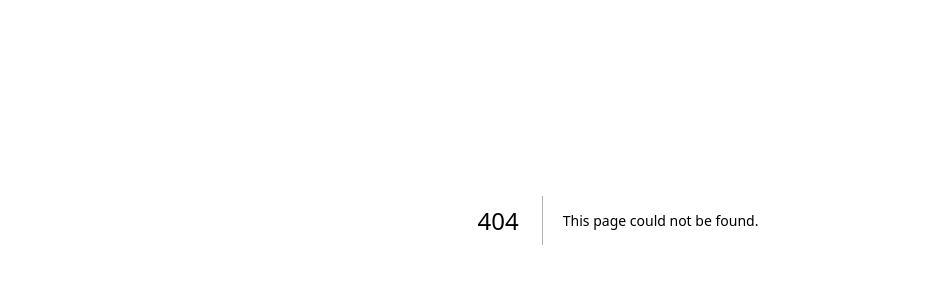
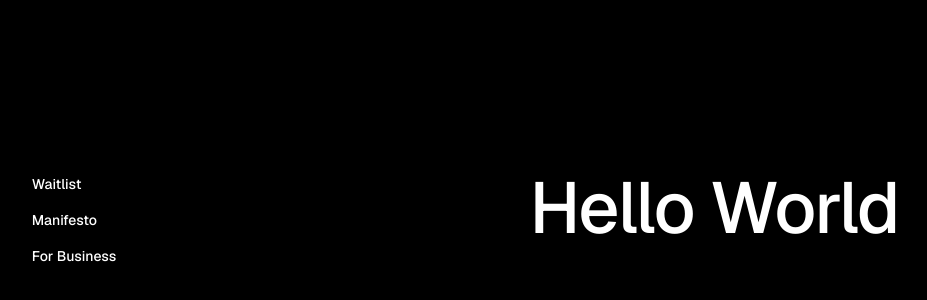
Before and after one commit to geistlabs/landingpage, a Next.js app: page /for-business in a window 1280 px wide. Before the commit this address had no page. Shown: the part 180-480 px from the top of the page, without its empty margins (22-949 px from the left). Built offline with nearby package versions, Linux system fonts and the light colour scheme.

Commit message:
adding navigation

```diff
--- /dev/null
+++ b/app/components/LayoutClient.tsx
@@ -0,0 +1,19 @@
+'use client';
+
+import { useState } from 'react';
+import Sidebar from './Sidebar';
+
+export default function LayoutClient({ children }: { children: React.ReactNode }) {
+  const [isMobileMenuOpen, setIsMobileMenuOpen] = useState(false);
+
+  return (
+    <>
+      <Sidebar isMobileMenuOpen={isMobileMenuOpen} setIsMobileMenuOpen={setIsMobileMenuOpen} />
+      <div className={`lg:ml-48 transition-transform duration-300 ease-in-out ${
+        isMobileMenuOpen ? 'transform translate-x-64 lg:translate-x-0' : ''
+      }`}>
+        {children}
+      </div>
+    </>
+  );
+}
--- /dev/null
+++ b/app/components/Sidebar.tsx
@@ -0,0 +1,88 @@
+'use client';
+
+import Link from 'next/link';
+import { usePathname } from 'next/navigation';
+import { useState } from 'react';
+
+const navigation = [
+  { name: 'Waitlist', href: '/waitlist' },
+  { name: 'Manifesto', href: '/manifesto' },
+  { name: 'For Business', href: '/for-business' },
+];
+
+interface SidebarProps {
+  isMobileMenuOpen: boolean;
+  setIsMobileMenuOpen: (open: boolean) => void;
+}
+
+export default function Sidebar({ isMobileMenuOpen, setIsMobileMenuOpen }: SidebarProps) {
+  const pathname = usePathname();
+
+  return (
+    <>
+      {/* Mobile hamburger button */}
+      <button
+        onClick={() => setIsMobileMenuOpen(!isMobileMenuOpen)}
+        className="fixed top-4 left-4 z-50 lg:hidden p-2 text-white hover:text-gray-300 transition-colors"
+        aria-label="Toggle menu"
+      >
+        <svg className="w-6 h-6" fill="none" stroke="currentColor" viewBox="0 0 24 24">
+          {isMobileMenuOpen ? (
+            <path strokeLinecap="round" strokeLinejoin="round" strokeWidth={2} d="M6 18L18 6M6 6l12 12" />
+          ) : (
+            <path strokeLinecap="round" strokeLinejoin="round" strokeWidth={2} d="M4 6h16M4 12h16M4 18h16" />
+          )}
+        </svg>
+      </button>
+
+      {/* Desktop sidebar */}
+      <div className="fixed left-0 top-0 h-full w-48 flex items-center justify-center hidden lg:flex">
+        <nav className="space-y-4">
+          {navigation.map((item) => (
+            <Link
+              key={item.name}
+              href={item.href}
+              className={`block text-sm font-medium transition-colors duration-200 hover:text-white ${
+                pathname === item.href
+                  ? 'text-white'
+                  : 'text-white'
+              }`}
+            >
+              {item.name}
+            </Link>
+          ))}
+        </nav>
+      </div>
+
+      {/* Mobile menu sidebar */}
+      <div className={`fixed top-0 left-0 h-full w-64 bg-black flex items-center justify-center lg:hidden transform transition-transform duration-300 ease-in-out z-40 ${
+        isMobileMenuOpen ? 'translate-x-0' : '-translate-x-full'
+      }`}>
+        <nav className="space-y-6">
+          {navigation.map((item) => (
+            <Link
+              key={item.name}
+              href={item.href}
+              className={`block text-lg font-medium transition-colors duration-200 hover:text-white ${
+                pathname === item.href
+                  ? 'text-white'
+                  : 'text-white'
+              }`}
+              onClick={() => setIsMobileMenuOpen(false)}
+            >
+              {item.name}
+            </Link>
+          ))}
+        </nav>
+      </div>
+
+      {/* Mobile menu backdrop */}
+      {isMobileMenuOpen && (
+        <div
+          className="fixed inset-0 bg-black/50 z-30 lg:hidden"
+          onClick={() => setIsMobileMenuOpen(false)}
+        />
+      )}
+    </>
+  );
+}
--- /dev/null
+++ b/app/for-business/page.tsx
@@ -0,0 +1,11 @@
+export default function ForBusiness() {
+  return (
+    <div className="min-h-screen bg-black flex flex-col items-center justify-center px-4 sm:px-6 lg:px-8">
+      <main className="text-center max-w-4xl mx-auto">
+        <h1 className="text-4xl sm:text-6xl lg:text-7xl font-medium text-white mb-4 sm:mb-6 tracking-tight">
+          Hello World
+        </h1>
+      </main>
+    </div>
+  );
+}
--- a/app/layout.tsx
+++ b/app/layout.tsx
@@ -1,6 +1,7 @@
 import type { Metadata } from "next";
 import { Geist, Geist_Mono } from "next/font/google";
 import "./globals.css";
+import LayoutClient from "./components/LayoutClient";
 
 const geistSans = Geist({
   variable: "--font-geist-sans",
@@ -27,7 +28,7 @@ export default function RootLayout({
       <body
         className={`${geistSans.variable} ${geistMono.variable} antialiased`}
       >
-        {children}
+        <LayoutClient>{children}</LayoutClient>
       </body>
     </html>
   );
--- /dev/null
+++ b/app/manifesto/page.tsx
@@ -0,0 +1,11 @@
+export default function Manifesto() {
+  return (
+    <div className="min-h-screen bg-black flex flex-col items-center justify-center px-4 sm:px-6 lg:px-8">
+      <main className="text-center max-w-4xl mx-auto">
+        <h1 className="text-4xl sm:text-6xl lg:text-7xl font-medium text-white mb-4 sm:mb-6 tracking-tight">
+          Hello World
+        </h1>
+      </main>
+    </div>
+  );
+}
--- /dev/null
+++ b/app/waitlist/page.tsx
@@ -0,0 +1,11 @@
+export default function Waitlist() {
+  return (
+    <div className="min-h-screen bg-black flex flex-col items-center justify-center px-4 sm:px-6 lg:px-8">
+      <main className="text-center max-w-4xl mx-auto">
+        <h1 className="text-4xl sm:text-6xl lg:text-7xl font-medium text-white mb-4 sm:mb-6 tracking-tight">
+          Hello World
+        </h1>
+      </main>
+    </div>
+  );
+}
```
